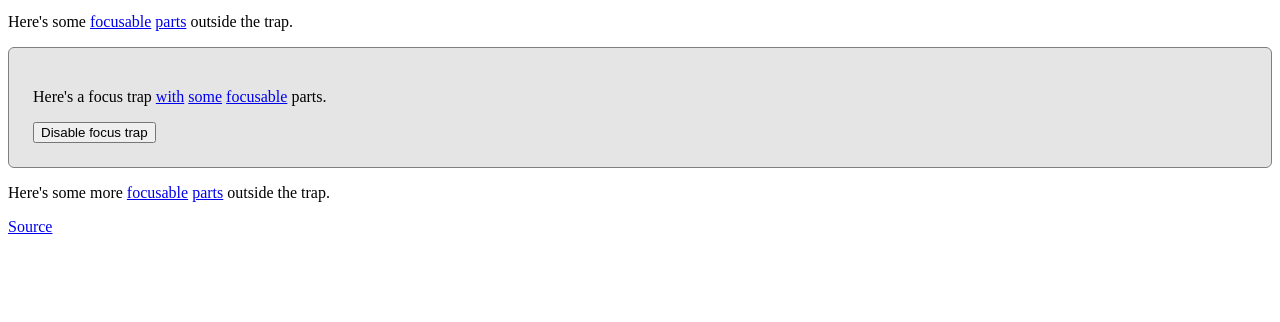
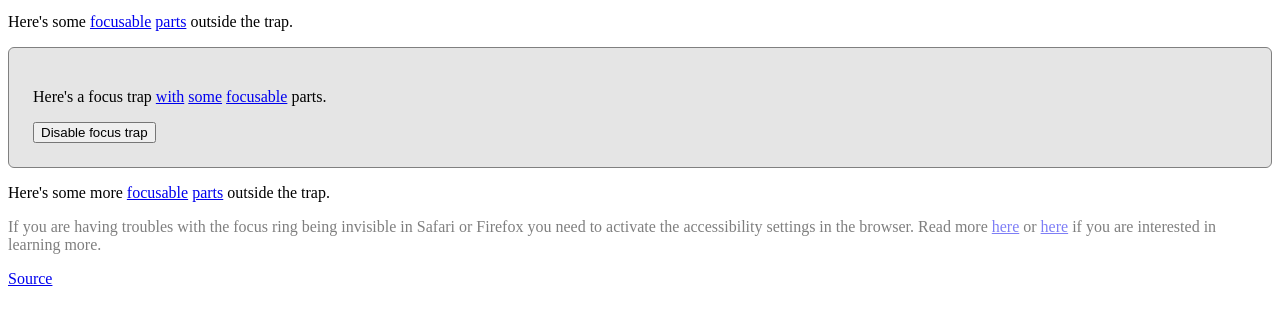
Before and after one commit to andreasbm/focus-trap, a website: page src/demo/index.html in a window 1280 px wide. Shown: the part 88-410 px from the top of the page. Drawn offline with Linux system fonts and the light colour scheme.

Commit message:
Documentation.

```diff
--- a/src/demo/index.html
+++ b/src/demo/index.html
@@ -22,6 +22,10 @@
 		focus-trap:not([inactive]) {
 			background: rgba(0, 0, 0, 0.1);
 		}
+
+		#label {
+			opacity: 0.5;
+		}
 	</style>
 </head>
 <body>
@@ -38,6 +42,8 @@
 	</focus-trap>
 
 	<p>Here's some more <a href="#">focusable</a> <a href="#">parts</a> outside the trap.</p>
+
+	<p id="label">If you are having troubles with the focus ring being invisible in Safari or Firefox you need to activate the accessibility settings in the browser. Read more <a href="http://forums.devshed.com/html-programming-1/safari-submit-button-wont-focus-tab-key-effectively-488012.html" target="_blank">here</a> or <a href="https://stackoverflow.com/questions/11704828/how-to-allow-keyboard-focus-of-links-in-firefox" target="_blank">here</a> if you are interested in learning more.</p>
 
 	<a href="https://github.com/andreasbm/focus-trap">Source</a>
 
```
Also changed, not shown: README.md.
